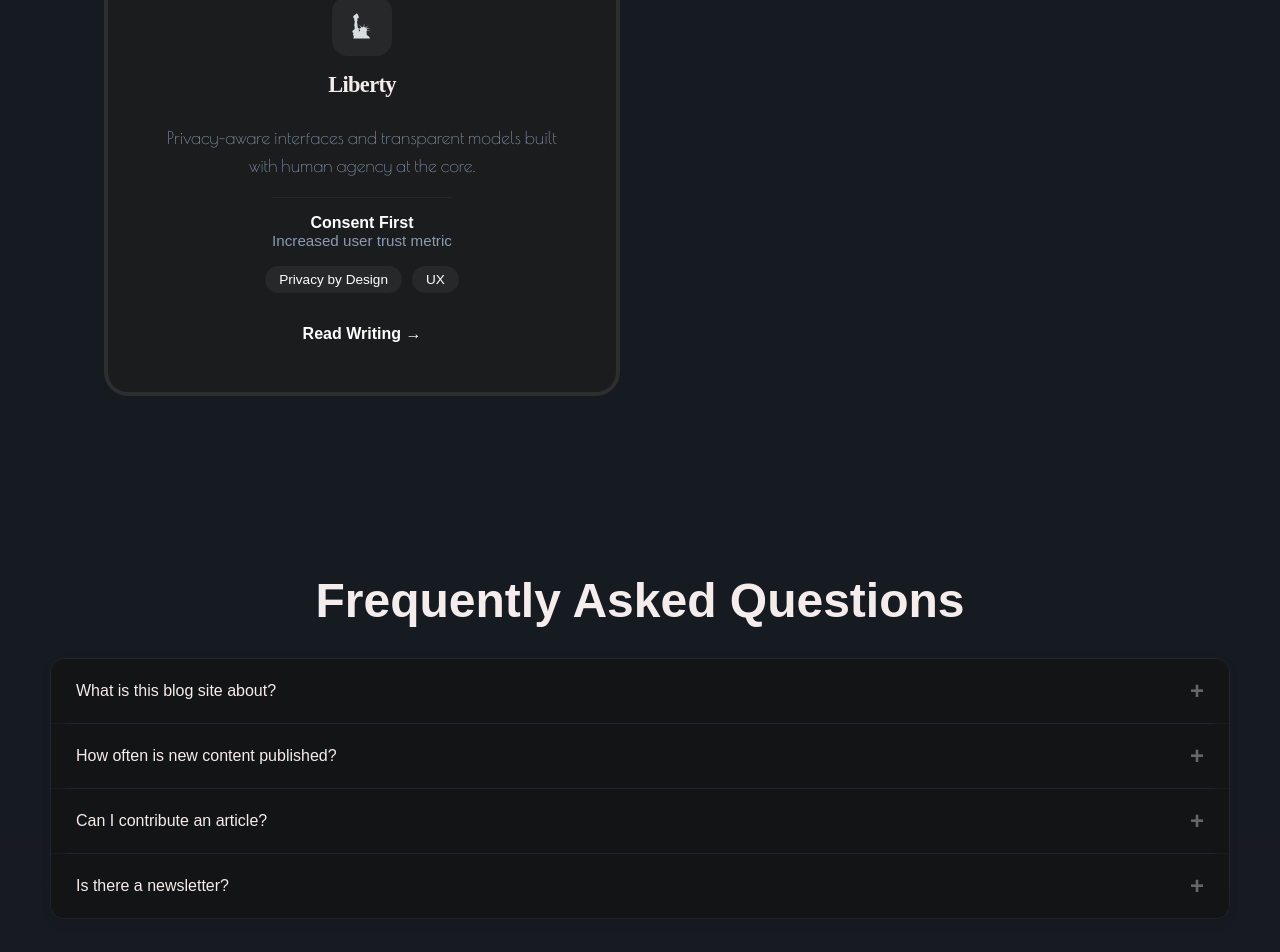
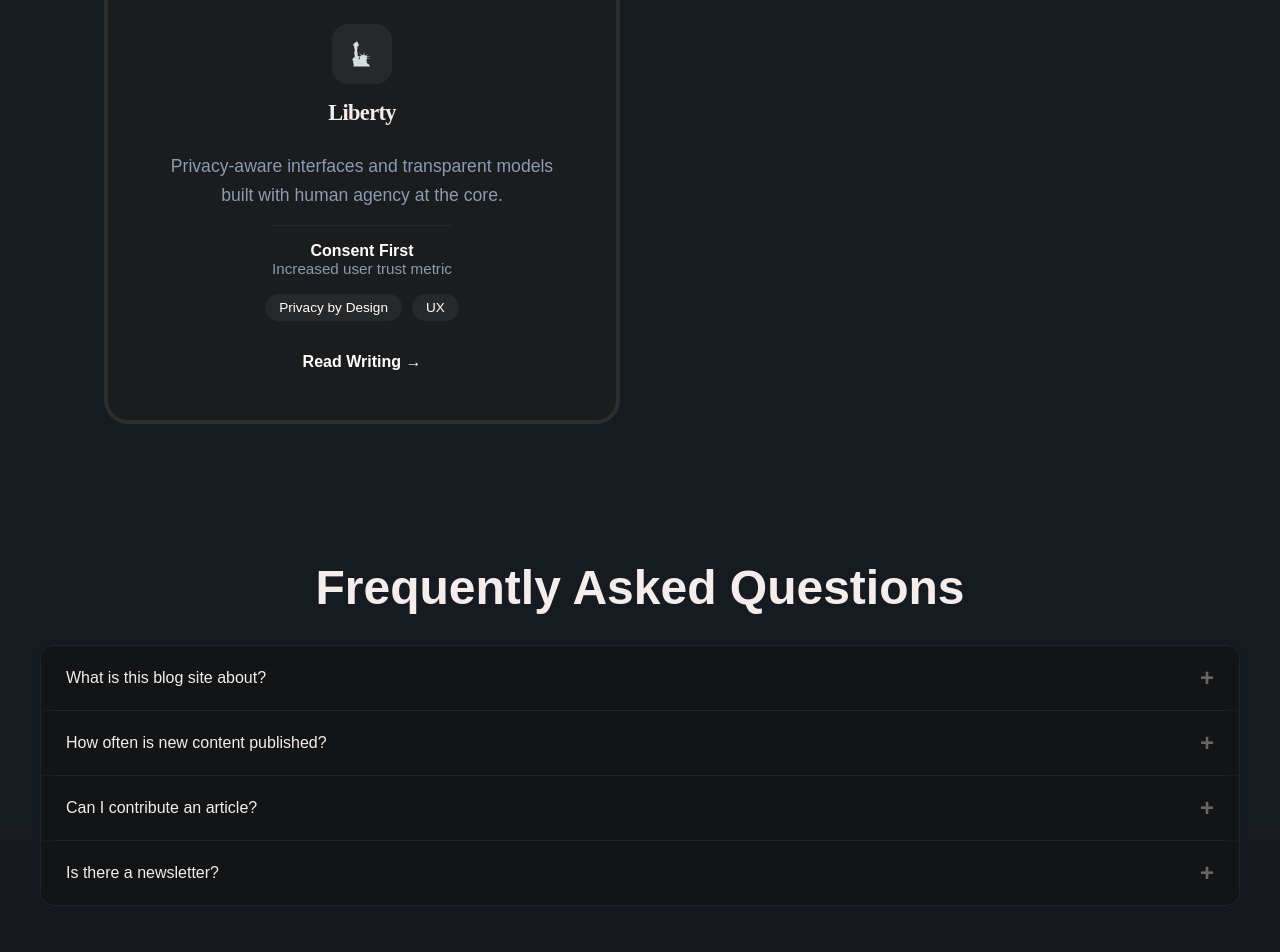
Before and after one commit to kaesit/mbs-blog-site, a React (Create React App) app: page / in a window 1280 px wide. Shown: the part 1400-2352 px from the top of the page. Built offline with nearby package versions, Linux system fonts and the light colour scheme; a web font is replaced by a local one.

Commit message:
I added an CONTRIBUTING.md file for guide

```diff
--- a/src/css/About.css
+++ b/src/css/About.css
@@ -19,7 +19,7 @@ h3 {
   font-family: "VVDS Fifties Exp SBold";
 }
 
-p, pre{
+pre{
   /*font-family: sourcecodepro, Menlo, Monaco, Consolas, "Courier New", monospace;*/
   font-family: "Poiret One", sans-serif;
   font-weight: 900;
--- a/src/css/Faq.css
+++ b/src/css/Faq.css
@@ -19,7 +19,6 @@
 
 .faq-container {
   max-width: 1200px; /* Standard blog content width */
-  padding: 10px;
 }
 
 .faq-title {
@@ -97,8 +96,7 @@
 .faq-answer-wrapper.open {
   font-family: system-ui, -apple-system, BlinkMacSystemFont, 'Segoe UI', Roboto, Oxygen, Ubuntu, Cantarell, 'Open Sans', 'Helvetica Neue', sans-serif;
   background: #131415;
-  /* Set a height that is guaranteed to cover the content for the transition */
-  max-height: 500px; /* Adjust this if your answers are very long */
+  max-height: 500px;
 }
 
 .faq-answer-content {
```
Also changed, not shown: 1 other file (tests, documents, lock files or other folders).
